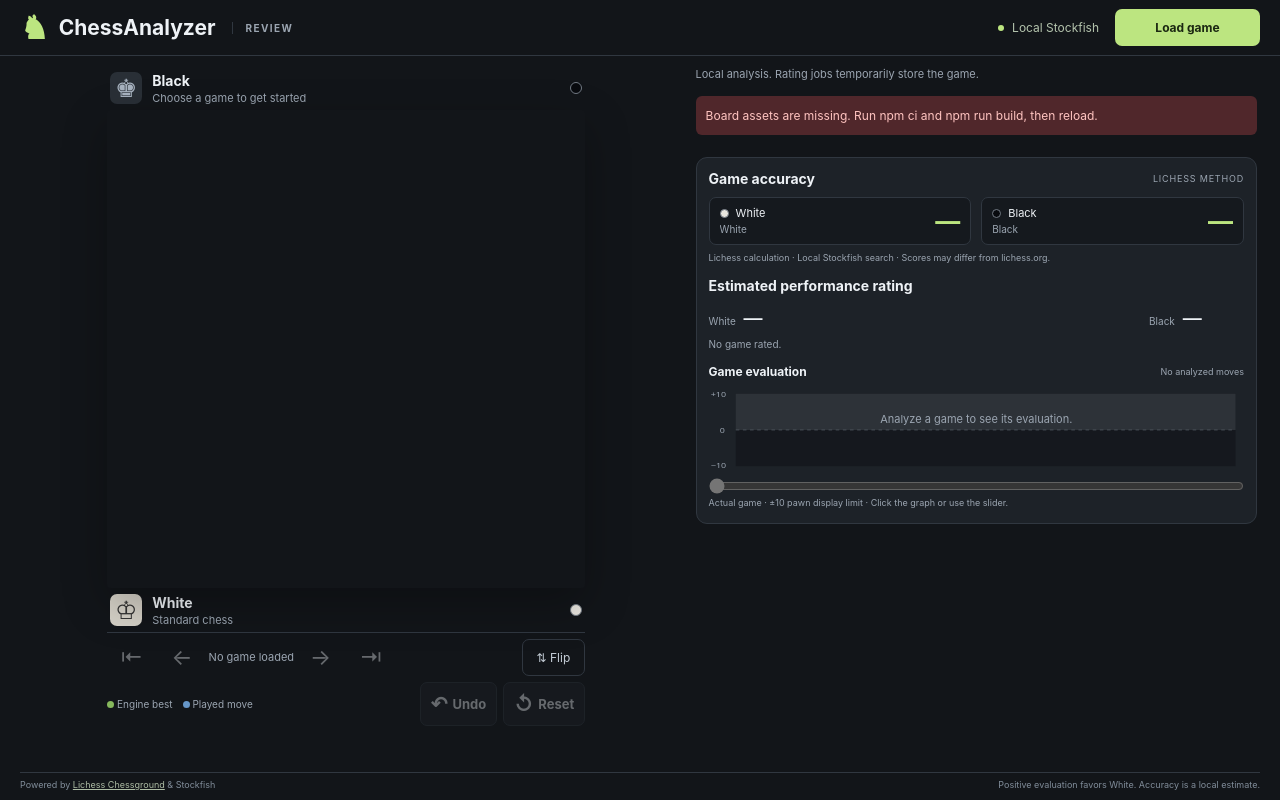
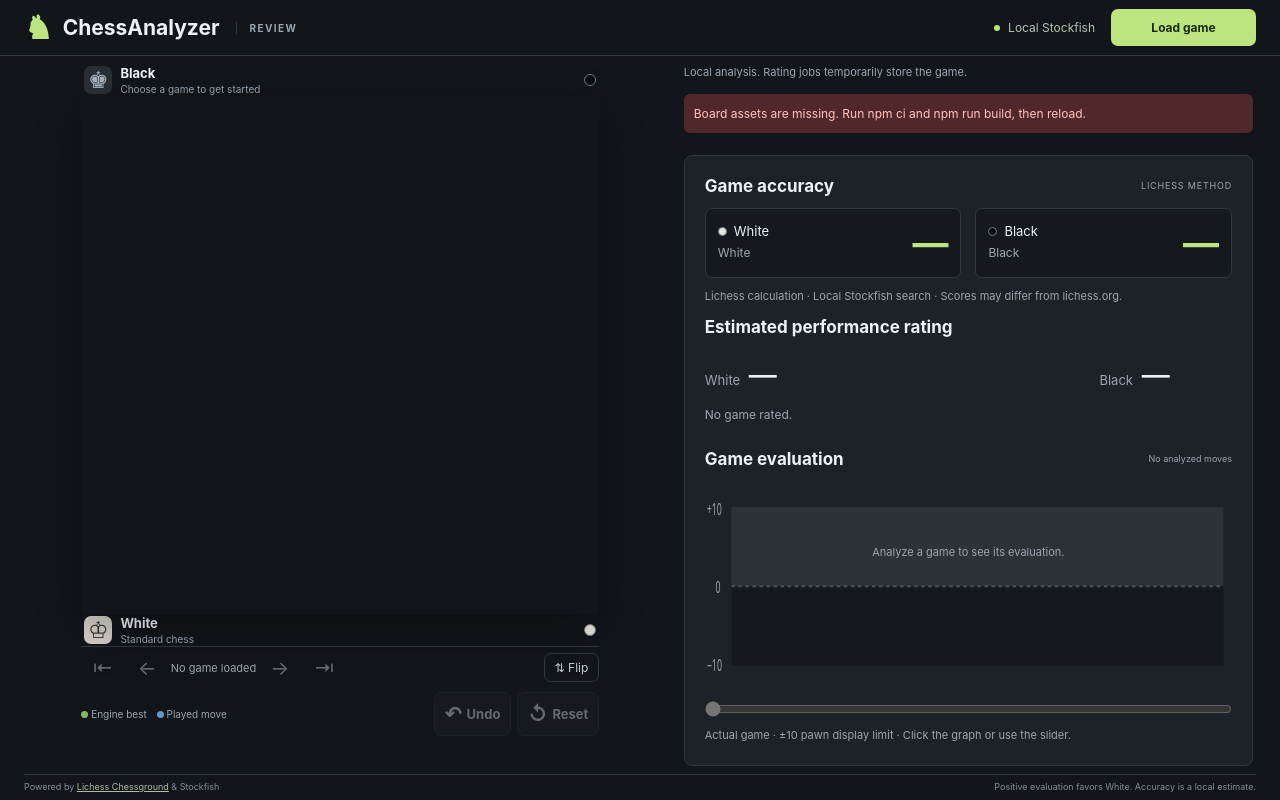
Before and after one commit to MCodrescu/ChessAnalyzer, a Django app: template src/chess_analyzer/web/templates/review/index.html in a window 1280 px wide. Run offline with Django 5.2, Linux system fonts and the light colour scheme; the template is opened without the code that fills it, so the values that code supplies are empty; some libraries are stand-ins or nearby versions.

Commit message:
increase board size

```diff
--- a/src/chess_analyzer/web/static/review/review.css
+++ b/src/chess_analyzer/web/static/review/review.css
@@ -129,6 +129,38 @@ footer { display: flex; justify-content: space-between; gap: 8px; font-size: 9px
 	#position-label { margin: 6px 0; }.comparison-cards { margin-top: 6px; }.comparison-cards > div { padding: 5px 9px; }.comparison-cards strong { font-size: 20px; margin-top: 2px; }
 	.metrics { margin: 6px 0; }.preview-tabs button { padding: 6px 3px; }#preview-note { margin-top: 6px; font-size: 9px; }
 }
+@media (min-width: 1025px) and (min-height: 601px) {
+	.site-header { padding-inline: max(24px, calc((100vw - 1680px) / 2)); }
+	main { max-width: 1680px; padding: 8px 24px; }
+	.workspace { grid-template-columns: minmax(0, 1.1fr) minmax(380px, 1fr); gap: 24px; }
+	.player-card, .board-shell, .board-toolbar, .board-caption, .board-feedback { width: min(100%, max(0px, calc(100cqh - 184px))); }
+	.player-card { height: 32px; padding: 2px 3px; gap: 8px; }
+	.avatar { width: 28px; height: 28px; font-size: 23px; }
+	.player-card strong { font-size: 13px; }.player-card div > span { font-size: 10px; }
+	.board-toolbar { height: 40px; padding-top: 2px; }
+	.navigation button { font-size: 20px; padding: 4px 10px; }
+	.board-toolbar > button { padding: 6px 10px; }
+	.board-feedback { height: 24px; }
+	.workspace > .review-column { overflow: hidden; padding-bottom: 0; }
+	.workspace .summary-panel { display: flex; flex-direction: column; flex: 1; min-height: 0; padding: 20px; border-radius: 8px; }
+	.workspace .summary-panel > * { flex-shrink: 0; }
+	.workspace .summary-panel h2 { font-size: 17px; }
+	.workspace .summary-panel .panel-heading { margin-bottom: 12px; }
+	.workspace .accuracy-cards { gap: 14px; }
+	.workspace .accuracy-cards > div { padding: 12px; }
+	.workspace .accuracy-cards strong { font-size: 36px; }
+	.workspace .accuracy-color { font-size: 13px; }
+	.workspace .accuracy-cards [id$="-accuracy-name"] { font-size: 12px; }
+	.workspace .accuracy-note { display: block; font-size: 11px; margin-top: 10px; }
+	.workspace .performance-ratings { min-height: 44px; font-size: 13px; }
+	.workspace .performance-ratings strong { font-size: 28px; }
+	.workspace #rating-status { font-size: 12px; }
+	.workspace .graph-heading { margin-top: 20px; }
+	.workspace .summary-panel .evaluation-chart { flex: 1; min-height: 100px; }
+	.workspace .evaluation-chart svg { position: absolute; inset: 0; height: 100%; }
+	.workspace #graph-position { height: 20px; margin-top: 8px; }
+	.workspace #graph-note { font-size: 11px; margin-top: 8px; }
+}
 @media (max-width: 1024px), (max-height: 600px) {
 	.workspace { grid-template-columns: minmax(0, 1fr); grid-template-rows: minmax(0, 1fr); gap: 0; }
 	#show-analysis { display: inline-flex; align-items: center; justify-content: center; }
```
Also changed, not shown: tests/browser/review.spec.js (+27 -0 lines).
